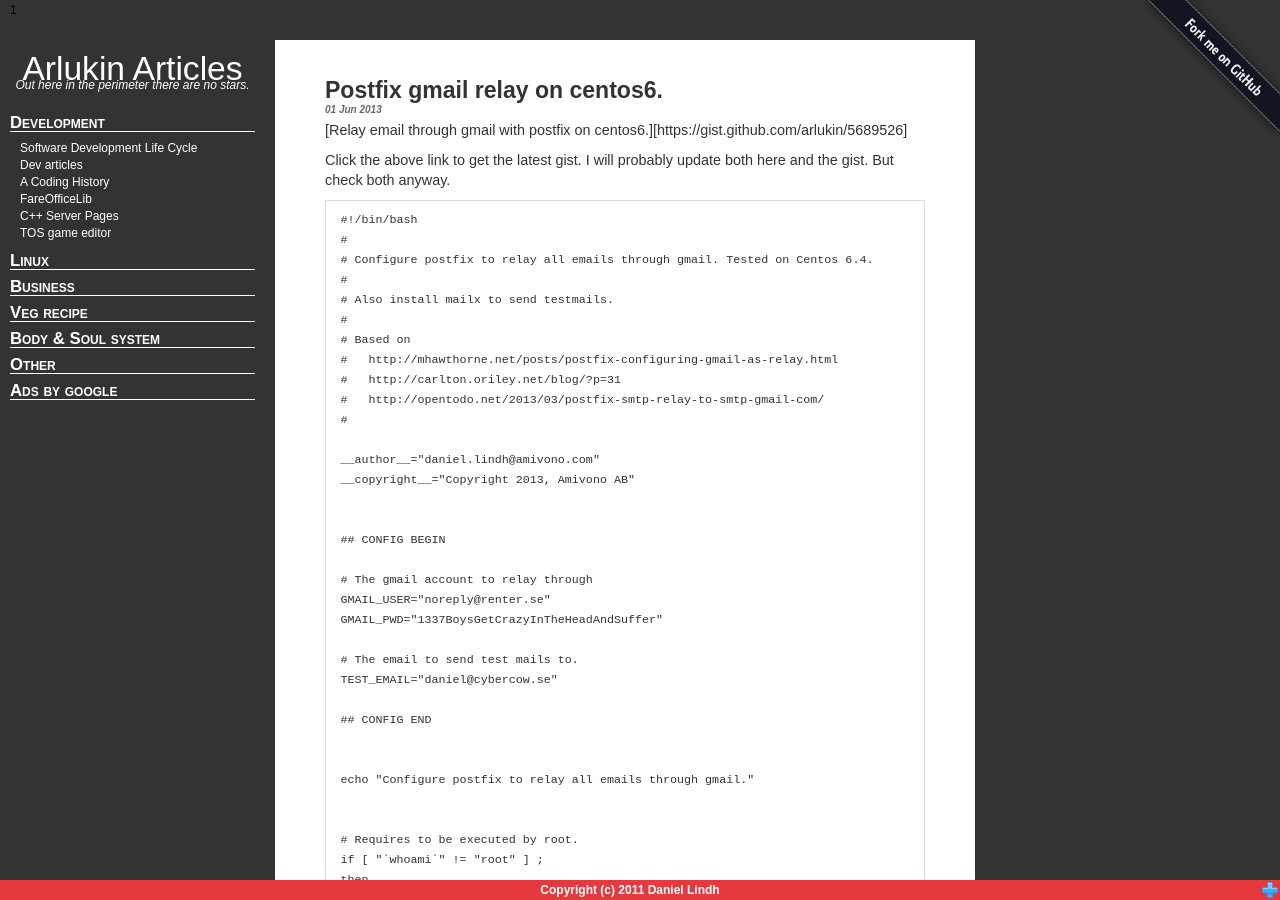
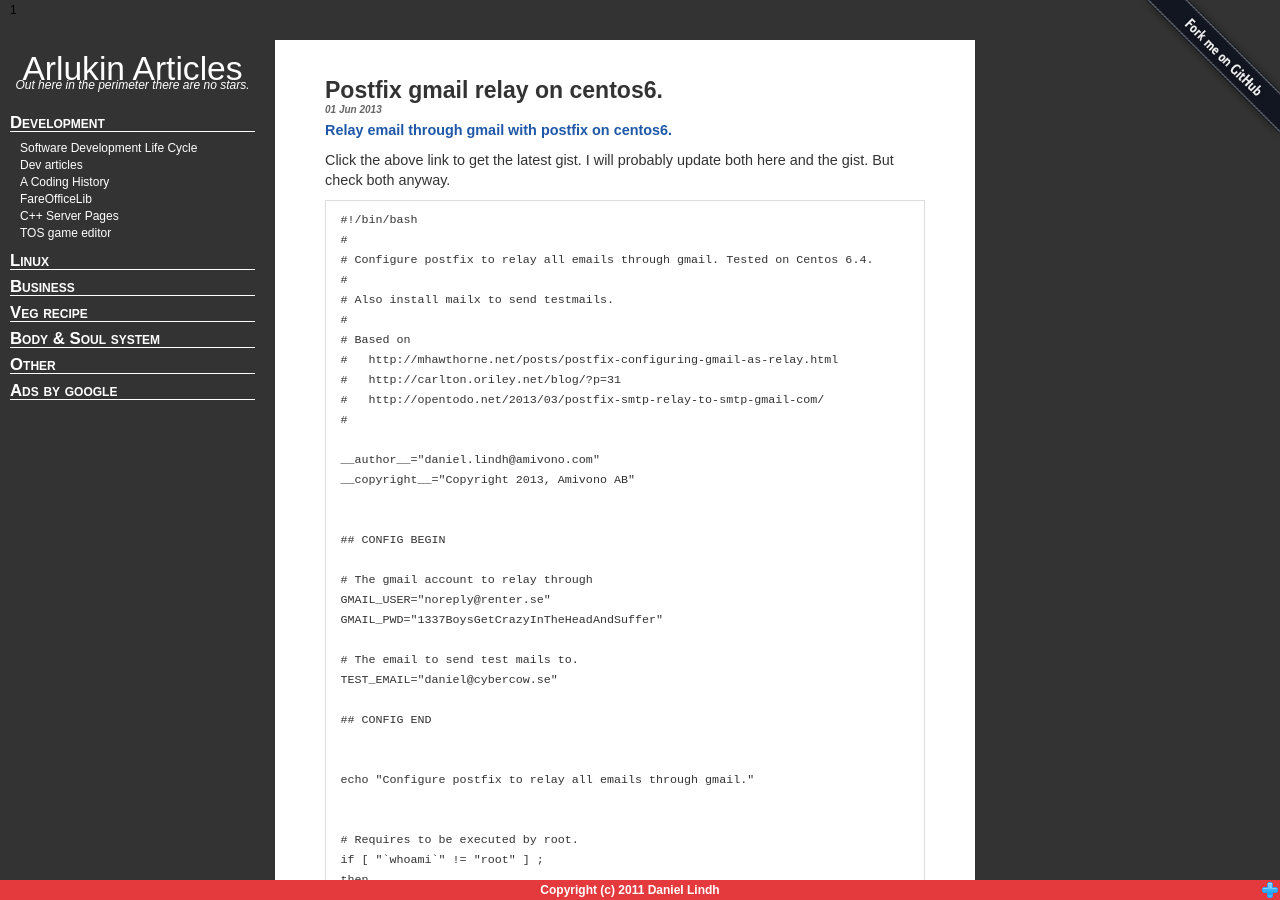
Before and after one commit to arlukin/arlukin.github.io, a Jekyll site: the page built from posts/linux/_posts/2013-06-01-relay-email-through-gmail-with-postfix-on-centos6.md, in a window 1280 px wide and 900 px high. Built offline with Jekyll 4.4.1, drawn with Linux system fonts in a browser that asks for light colours; Markdown is read by kramdown in place of the engine named in the settings; comment, search, counter and statistics services are not loaded.

Commit message:
Updated postfix link

```diff
--- a/posts/linux/_posts/2013-06-01-relay-email-through-gmail-with-postfix-on-centos6.md
+++ b/posts/linux/_posts/2013-06-01-relay-email-through-gmail-with-postfix-on-centos6.md
@@ -3,7 +3,7 @@ layout: post
 title: Postfix gmail relay on centos6.
 ---
 
-[Relay email through gmail with postfix on centos6.][https://gist.github.com/arlukin/5689526]
+[Relay email through gmail with postfix on centos6.](https://gist.github.com/arlukin/5689526)
 
 Click the above link to get the latest gist. I will probably update both here
 and the gist. But check both anyway.
```
